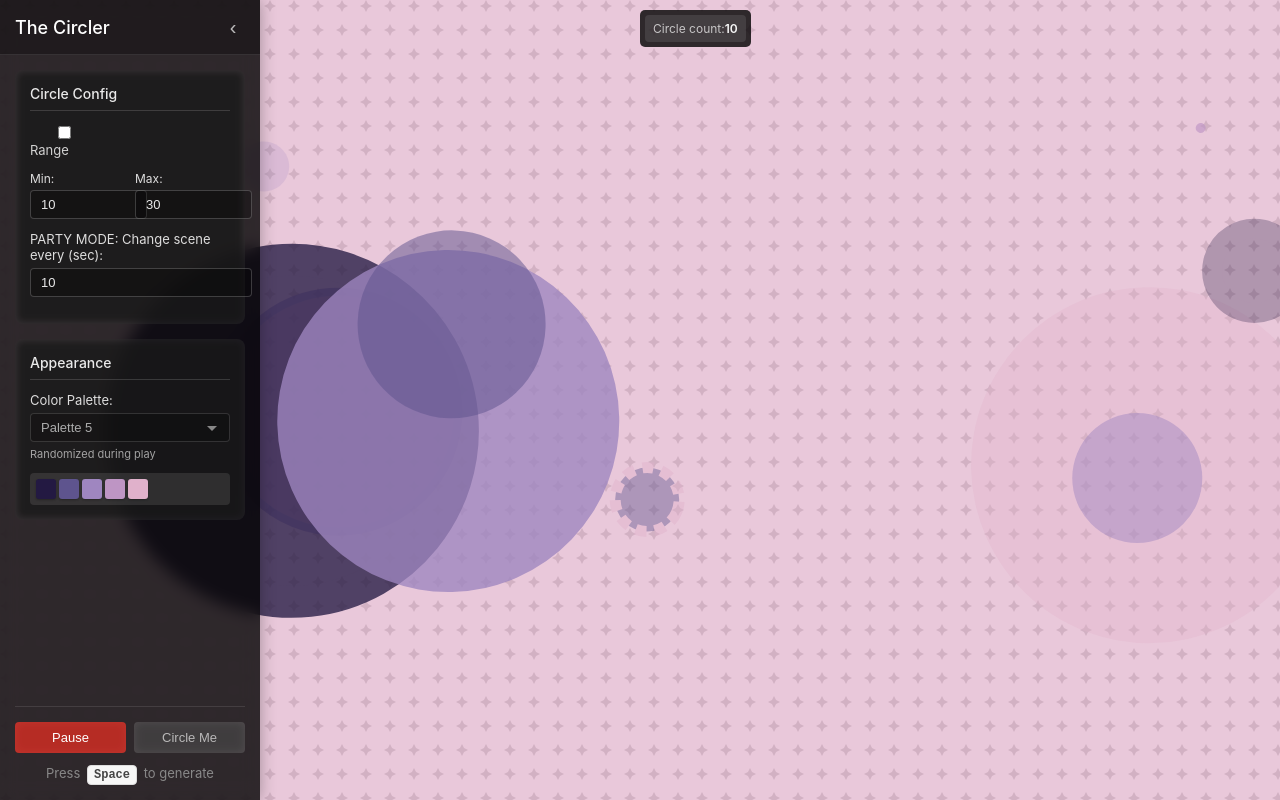
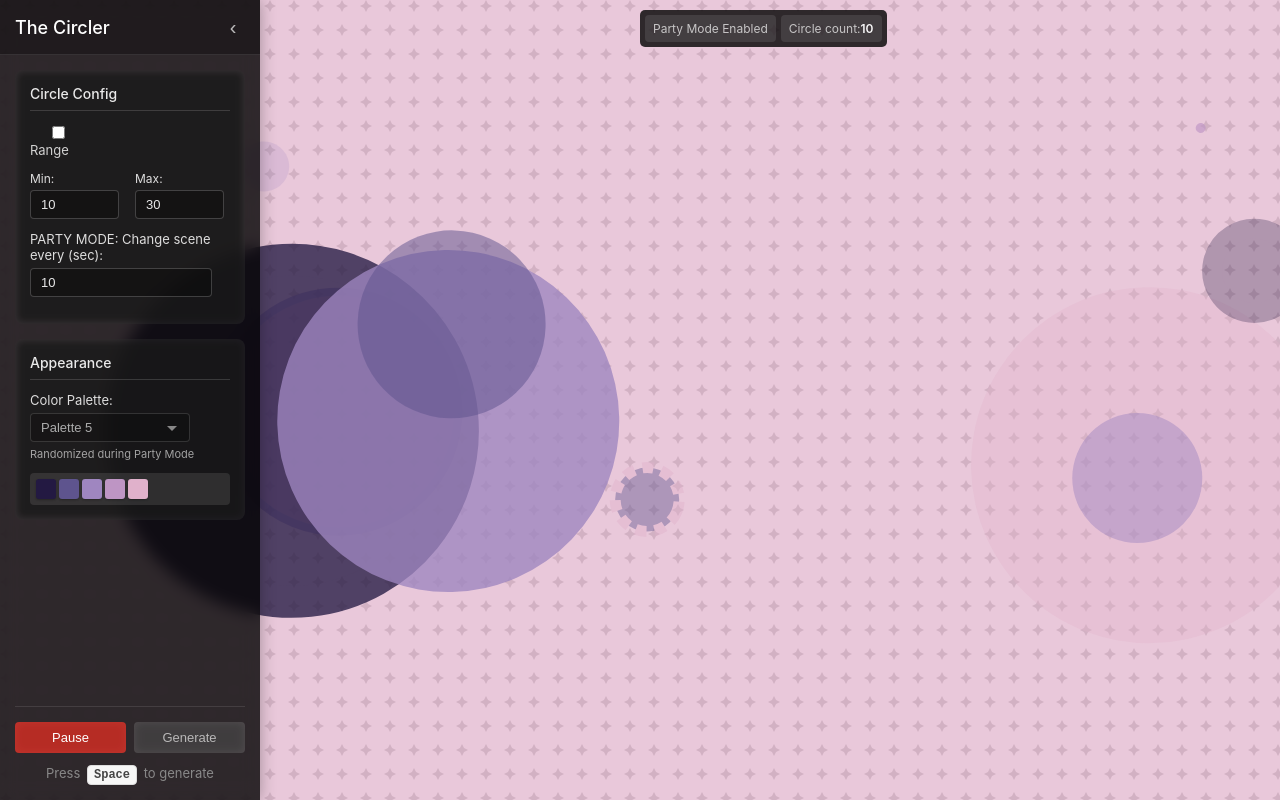
Before and after one commit to drinkingtheink/circler-2, a React (Create React App) app: page / in a window 1280 px wide. Both pictures are taken after a click on the button "Party Mode". Built offline with nearby package versions, Linux system fonts and the light colour scheme.

Commit message:
party mode

```diff
--- a/src/App.js
+++ b/src/App.js
@@ -403,7 +403,7 @@ const Circlescape = () => {
                 </div>
               </div>
               <span className="palette-note">
-                {isPlaying ? "Randomized during play" : "Manual selection"}
+                {isPlaying ? "Randomized during Party Mode" : "Manual selection"}
               </span>
             </div>
 
@@ -435,7 +435,7 @@ const Circlescape = () => {
                 className="generate-button"
                 disabled={isPlaying}
               >
-                Circle Me
+                Generate
               </button>
             </div>
 
@@ -448,6 +448,8 @@ const Circlescape = () => {
 
       <div className="canvas-wrapper">
         <section class="config-display">
+         {isPlaying ? <div className="circle-count-display"><span class="party-mode-indicator">Party Mode Enabled</span></div> : null}
+
           <div className="circle-count-display">
             <span>Circle count: </span>
             <strong>{currentCircleCount}</strong>
--- a/src/CirclescapeStyles.css
+++ b/src/CirclescapeStyles.css
@@ -129,7 +129,7 @@
     border: 1px solid rgba(255, 255, 255, 0.2);
     border-radius: 4px;
     font-size: 13px;
-    width: 100%;
+    width: 80%;
     transition: border-color 0.2s, box-shadow 0.2s;
     background-color: rgba(0, 0, 0, 0.3);
     color: rgba(255, 255, 255, 0.9);
@@ -194,7 +194,7 @@
   }
 
   .min-max-inputs input {
-    width: 100%;
+    width: 70%;
   }
 
   /* Circle count display */
@@ -429,6 +429,8 @@
       background-color: rgba(0, 0, 0, 0.8);
       padding: 5px;
       border-radius: 5px;
+      display: flex;
+      gap: 5px;
   }
 
   .palette-color-sample {
```
